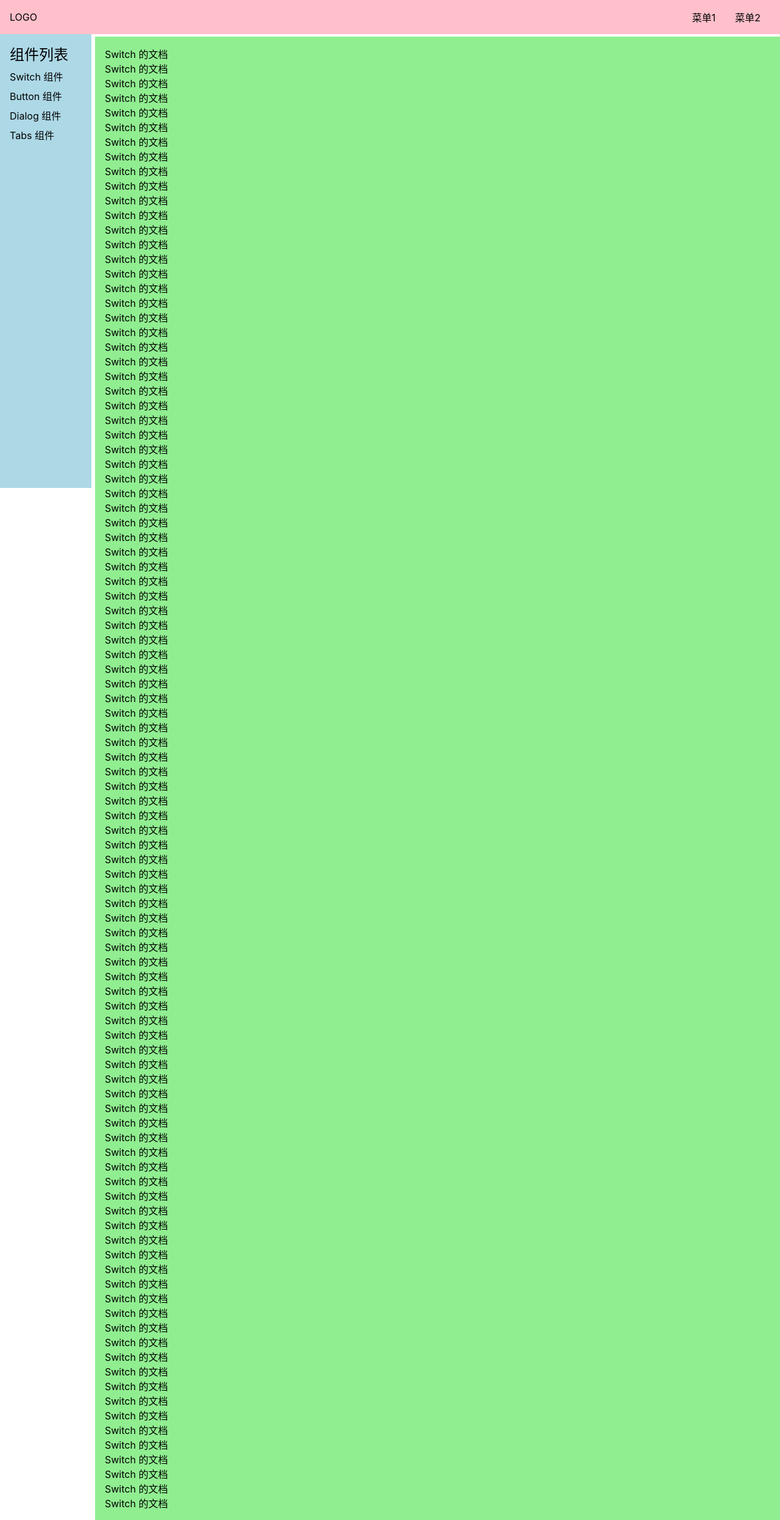
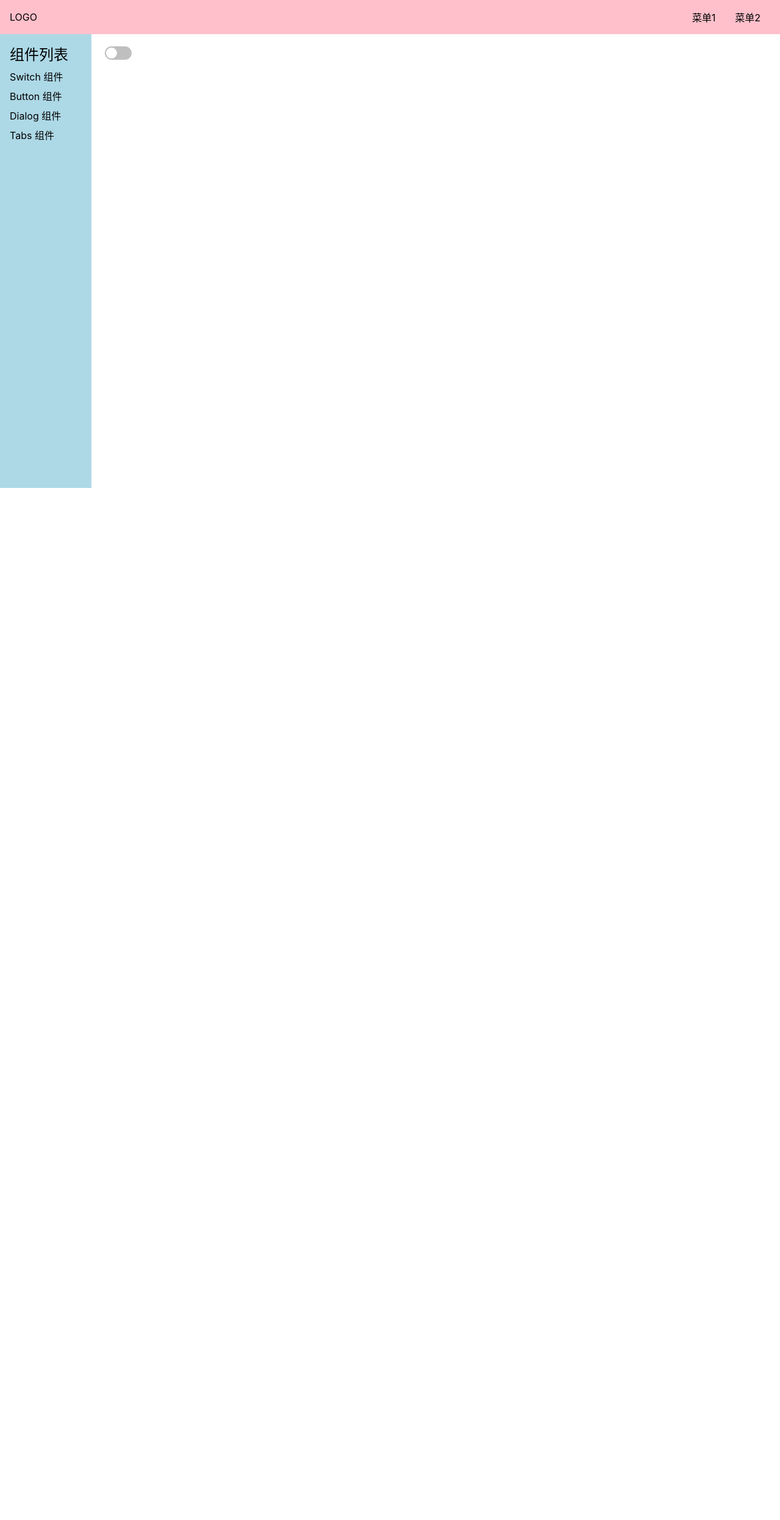
Before and after one commit to nat-chen/vue3-ui, a Vue app: page /#/doc/switch in a window 1280 px wide. Shown: the whole page at 61% size. After the commit the page ends 800 px from the top, so only its background shows below. Built offline with nearby package versions, Linux system fonts and the light colour scheme.

Commit message:
button 组件

```diff
--- a/src/components/SwitchDemo.vue
+++ b/src/components/SwitchDemo.vue
@@ -1,104 +1,16 @@
 <template>
   <div>
-    <p>Switch 的文档</p>
-    <p>Switch 的文档</p>
-    <p>Switch 的文档</p>
-    <p>Switch 的文档</p>
-    <p>Switch 的文档</p>
-    <p>Switch 的文档</p>
-    <p>Switch 的文档</p>
-    <p>Switch 的文档</p>
-    <p>Switch 的文档</p>
-    <p>Switch 的文档</p>
-    <p>Switch 的文档</p>
-    <p>Switch 的文档</p>
-    <p>Switch 的文档</p>
-    <p>Switch 的文档</p>
-    <p>Switch 的文档</p>
-    <p>Switch 的文档</p>
-    <p>Switch 的文档</p>
-    <p>Switch 的文档</p>
-    <p>Switch 的文档</p>
-    <p>Switch 的文档</p>
-    <p>Switch 的文档</p>
-    <p>Switch 的文档</p>
-    <p>Switch 的文档</p>
-    <p>Switch 的文档</p>
-    <p>Switch 的文档</p>
-    <p>Switch 的文档</p>
-    <p>Switch 的文档</p>
-    <p>Switch 的文档</p>
-    <p>Switch 的文档</p>
-    <p>Switch 的文档</p>
-    <p>Switch 的文档</p>
-    <p>Switch 的文档</p>
-    <p>Switch 的文档</p>
-    <p>Switch 的文档</p>
-    <p>Switch 的文档</p>
-    <p>Switch 的文档</p>
-    <p>Switch 的文档</p>
-    <p>Switch 的文档</p>
-    <p>Switch 的文档</p>
-    <p>Switch 的文档</p>
-    <p>Switch 的文档</p>
-    <p>Switch 的文档</p>
-    <p>Switch 的文档</p>
-    <p>Switch 的文档</p>
-    <p>Switch 的文档</p>
-    <p>Switch 的文档</p>
-    <p>Switch 的文档</p>
-    <p>Switch 的文档</p>
-    <p>Switch 的文档</p>
-    <p>Switch 的文档</p>
-    <p>Switch 的文档</p>
-    <p>Switch 的文档</p>
-    <p>Switch 的文档</p>
-    <p>Switch 的文档</p>
-    <p>Switch 的文档</p>
-    <p>Switch 的文档</p>
-    <p>Switch 的文档</p>
-    <p>Switch 的文档</p>
-    <p>Switch 的文档</p>
-    <p>Switch 的文档</p>
-    <p>Switch 的文档</p>
-    <p>Switch 的文档</p>
-    <p>Switch 的文档</p>
-    <p>Switch 的文档</p>
-    <p>Switch 的文档</p>
-    <p>Switch 的文档</p>
-    <p>Switch 的文档</p>
-    <p>Switch 的文档</p>
-    <p>Switch 的文档</p>
-    <p>Switch 的文档</p>
-    <p>Switch 的文档</p>
-    <p>Switch 的文档</p>
-    <p>Switch 的文档</p>
-    <p>Switch 的文档</p>
-    <p>Switch 的文档</p>
-    <p>Switch 的文档</p>
-    <p>Switch 的文档</p>
-    <p>Switch 的文档</p>
-    <p>Switch 的文档</p>
-    <p>Switch 的文档</p>
-    <p>Switch 的文档</p>
-    <p>Switch 的文档</p>
-    <p>Switch 的文档</p>
-    <p>Switch 的文档</p>
-    <p>Switch 的文档</p>
-    <p>Switch 的文档</p>
-    <p>Switch 的文档</p>
-    <p>Switch 的文档</p>
-    <p>Switch 的文档</p>
-    <p>Switch 的文档</p>
-    <p>Switch 的文档</p>
-    <p>Switch 的文档</p>
-    <p>Switch 的文档</p>
-    <p>Switch 的文档</p>
-    <p>Switch 的文档</p>
-    <p>Switch 的文档</p>
-    <p>Switch 的文档</p>
-    <p>Switch 的文档</p>
-    <p>Switch 的文档</p>
-    <p>Switch 的文档</p>
+    <Switch v-model="bool" />
   </div>
 </template>
+<script lang="ts">
+import Switch from '../lib/Switch.vue';
+import { ref } from 'vue';
+export default {
+  components: { Switch },
+  setup() {
+    const bool = ref(false);
+    return { bool };
+  }
+}
+</script>
--- /dev/null
+++ b/src/lib/Switch.vue
@@ -0,0 +1,37 @@
+<template>
+  <button @click="toggle" :class="{checked: modelValue}">
+    <span></span>
+  </button>
+</template>
+<script lang="ts">
+export default {
+  props: ['modelValue'],
+  emits: ['update:modelValue'],
+  setup(props, context) {
+    const toggle = () => {
+      context.emit('update:modelValue', !props.modelValue);
+    }
+    return { toggle };
+  }
+}
+</script>
+<style lang="scss" scoped>
+$h: 22px;
+$h2: $h - 4px;
+button {
+  height: $h; width: $h * 2; border: none; background: #bfbfbf; border-radius: $h/2; position: relative;
+  > span {
+    position: absolute; top: 2px; left: 2px; height: $h2; width: $h2; background: white; border-radius: $h2 / 2; transition: all 250ms;
+  }
+  &.checked { background: #1890ff;
+    > span { left: calc(100% - #{$h2} - 2px); }
+  }
+  &:focus { outline: none; }
+  &:active {
+    > span { width: $h2 + 4px; }
+  }
+  &.checked:active {
+    > span { width: $h2 + 4px; margin-left: -4px; }
+  }
+}
+</style>
--- a/src/views/Doc.vue
+++ b/src/views/Doc.vue
@@ -61,7 +61,7 @@
   > main {
     flex-grow: 1;
     padding: 16px;
-    background: lightgreen;
+    background: white;
   }
 }
 aside {
```
